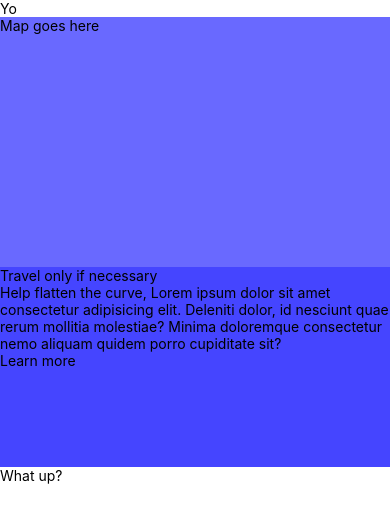
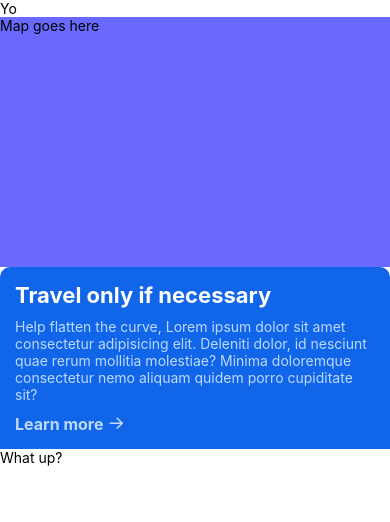
Before and after one commit to twilight-warlock/Uber-Clone-App, a React Native app: screen / in a window 390 px wide. Shown: the top 522 px of the page. Built offline with nearby package versions, Linux system fonts and the light colour scheme.

Commit message:
Completed Covid Message component

```diff
--- a/src/components/CovidMessage.js
+++ b/src/components/Covid Message/index.js
@@ -1,17 +1,21 @@
 import React from 'react';
 import {Text, View} from 'react-native';
+import Icon from 'react-native-vector-icons/dist/AntDesign';
+import styles from './styles';
 
 const CovidMessage = () => {
   return (
-    <View style={{backgroundColor: '#4545ff', height: 200}}>
-      <Text>Travel only if necessary</Text>
-      <Text>
+    <View style={styles.Container}>
+      <Text style={styles.Title}>Travel only if necessary</Text>
+      <Text style={styles.Text}>
         Help flatten the curve, Lorem ipsum dolor sit amet consectetur
         adipisicing elit. Deleniti dolor, id nesciunt quae rerum mollitia
         molestiae? Minima doloremque consectetur nemo aliquam quidem porro
         cupiditate sit?
       </Text>
-      <Text>Learn more</Text>
+      <Text style={styles.LearnMore}>
+        Learn more <Icon name="arrowright" size={18} color="#bed9ff" />
+      </Text>
     </View>
   );
 };
--- /dev/null
+++ b/src/components/Covid Message/styles.js
@@ -0,0 +1,27 @@
+import {StyleSheet} from 'react-native';
+
+const styles = StyleSheet.create({
+  Container: {
+    backgroundColor: '#1065e9',
+    padding: 15,
+    borderTopLeftRadius: 10,
+    borderTopRightRadius: 10,
+  },
+  Title: {
+    fontSize: 22,
+    color: 'white',
+    fontWeight: 'bold',
+    marginBottom: 10,
+  },
+  Text: {
+    marginBottom: 10,
+    color: '#bed9ff',
+  },
+  LearnMore: {
+    color: '#bed9ff',
+    fontSize: 16,
+    fontWeight: 'bold',
+  },
+});
+
+export default styles;
--- a/src/screens/HomeScreen/index.js
+++ b/src/screens/HomeScreen/index.js
@@ -1,7 +1,7 @@
 /* eslint-disable prettier/prettier */
 import React from 'react';
 import {View, Text} from 'react-native';
-import CovidMessage from '../../components/CovidMessage';
+import CovidMessage from '../../components/Covid Message';
 import HomePageMap from '../../components/HomePageMap';
 
 const index = () => {
```
